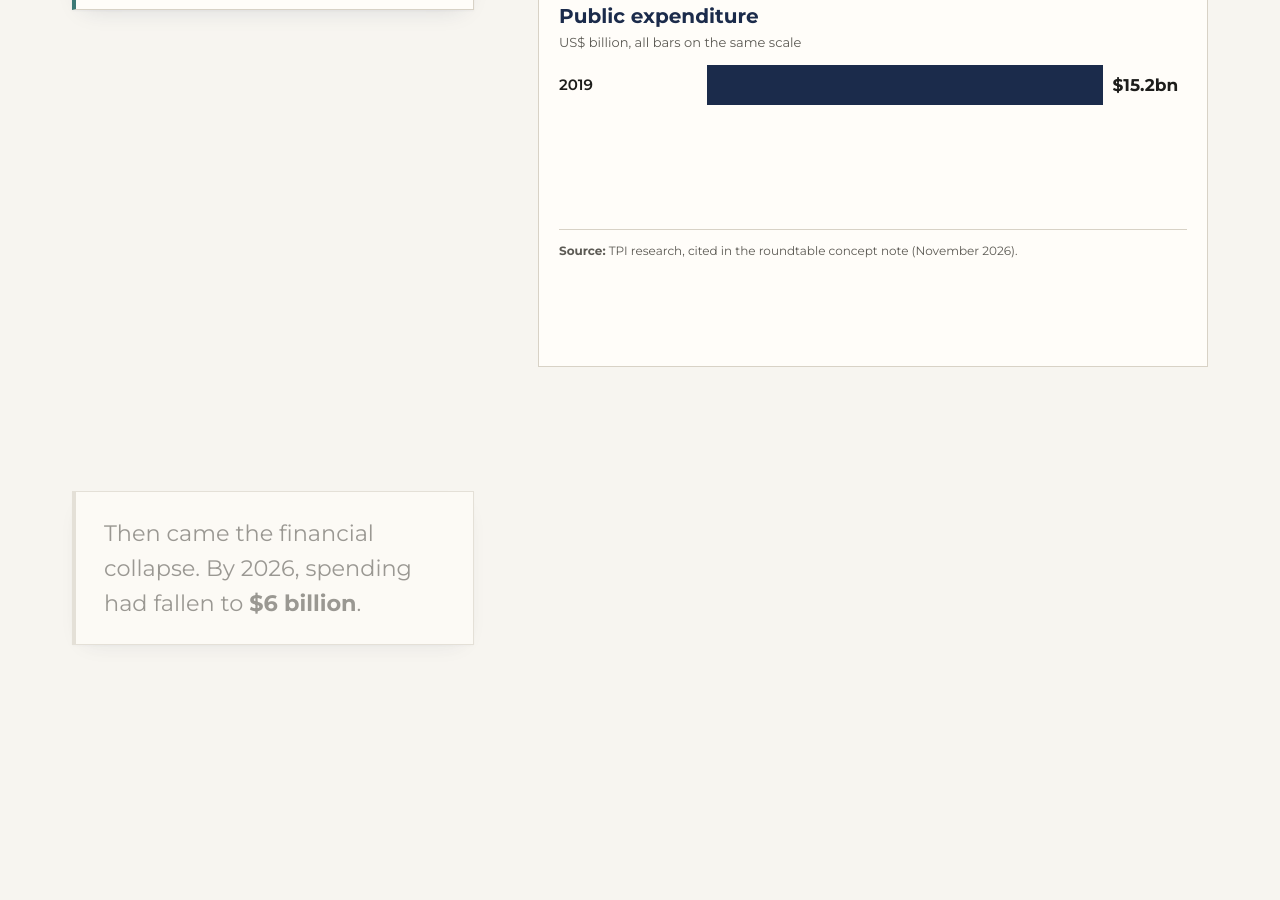
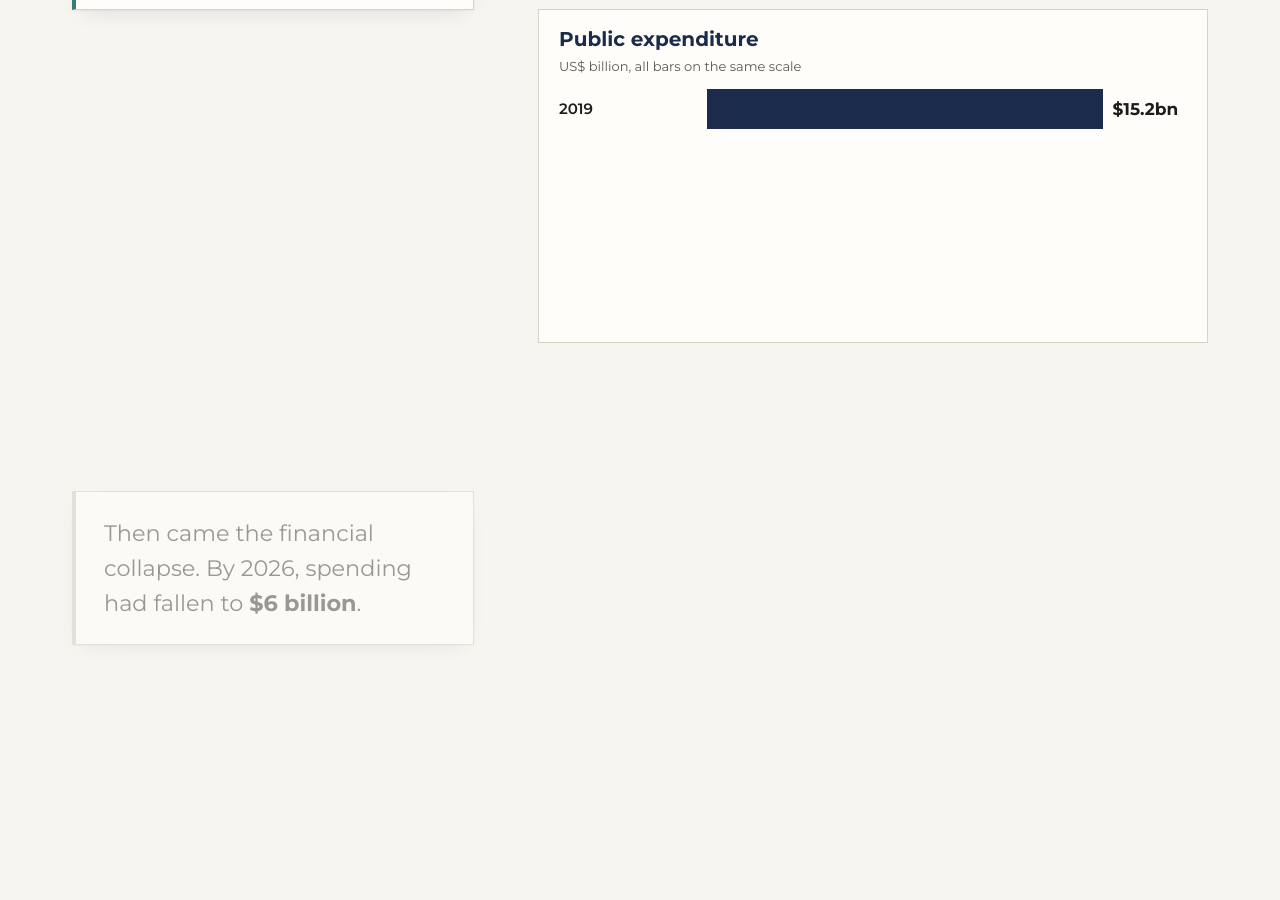
Before and after one commit to ThePolicyInitiative/tpi-story, a plain HTML site: page index.html in a window 1280 px wide. Shown: the part 4060-4960 px from the top of the page. Drawn offline with Linux system fonts and the light colour scheme.

Commit message:
Remove source lines under charts
Co-Authored-By: Claude Opus 5.5 <noreply@anthropic.com>

```diff
--- a/index.html
+++ b/index.html
@@ -73,7 +73,7 @@
             <span class="bar-row__value"><span aria-hidden="true">$15.2bn</span><span class="sr-only">about 15.2 billion dollars</span></span>
           </span>
         </li></ul></div></div>
-      <p class="scene__source"><span>Source:</span> TPI research, cited in the roundtable concept note (November 2026).</p>
+
     </div></figure>
 
       </div>
@@ -100,7 +100,7 @@
             <span class="bar-row__value"><span aria-hidden="true">$6bn</span><span class="sr-only">6 billion dollars</span></span>
           </span>
         </li></ul></div></div>
-      <p class="scene__source"><span>Source:</span> TPI research, cited in the roundtable concept note (November 2026).</p>
+
     </div></figure>
 
       </div>
@@ -134,7 +134,7 @@
             <span class="bar-row__value"><span aria-hidden="true">~$7bn</span><span class="sr-only">around 7 billion dollars, draft</span></span>
           </span>
         </li></ul></div></div>
-      <p class="scene__source"><span>Source:</span> TPI research, cited in the roundtable concept note (November 2026).</p>
+
     </div></figure>
         <details class="step__alt"><summary>Chart as text: Public expenditure</summary><p>Horizontal bar chart of public expenditure: about $15.2 billion in 2019, $6 billion in 2026, and around $7 billion in the 2027 draft budget.</p></details>
       </div>
@@ -161,7 +161,7 @@
             <span class="bar-row__value"><span aria-hidden="true">~$7bn</span><span class="sr-only">around 7 billion dollars, projected</span></span>
           </span>
         </li></ul></div><div class="panel panel--note" data-from="1"><p class="chart-note">Projected deficit: <strong>zero</strong></p></div></div>
-      <p class="scene__source"><span>Source:</span> TPI research, cited in the roundtable concept note (November 2026).</p>
+
     </div></figure>
 
       </div>
@@ -192,7 +192,7 @@
         <p class="unresolved__title">Not resolved by the balance</p>
         <p class="unresolved__text">Public debt and accumulated liabilities</p>
       </div></div></div>
-      <p class="scene__source"><span>Source:</span> TPI research, cited in the roundtable concept note (November 2026).</p>
+
     </div></figure>
         <details class="step__alt"><summary>Chart as text: The 2027 draft budget balances</summary><p>Two equal bars: projected revenue and projected spending in the 2027 draft budget are both around $7 billion, a projected deficit of zero. A separate note states that public debt and accumulated liabilities remain unaddressed.</p></details>
       </div></div>
@@ -224,7 +224,7 @@
             <span class="bar-row__value"><span aria-hidden="true">~$7bn</span><span class="sr-only">around 7 billion dollars, draft</span></span>
           </span>
         </li></ul></div></div>
-      <p class="scene__source"><span>Source:</span> TPI research, cited in the roundtable concept note (November 2026).</p>
+
     </div>
     <div class="scene" data-scene="balance" data-reveal="0">
       <div class="scene__head">
@@ -250,7 +250,7 @@
         <p class="unresolved__title">Not resolved by the balance</p>
         <p class="unresolved__text">Public debt and accumulated liabilities</p>
       </div></div></div>
-      <p class="scene__source"><span>Source:</span> TPI research, cited in the roundtable concept note (November 2026).</p>
+
     </div></div></div>
     </div>
   </section>
@@ -286,7 +286,7 @@
           <ul class="slope__labels slope__labels--end" role="list"><li class="slope__lbl tone-accent" data-from="1" style="--y:13.33"><span class="sr-only">2026: </span><strong>26%</strong> <span class="slope__name">Poorest half of households</span></li></ul>
         </div>
       </div></div></div>
-      <p class="scene__source"><span>Source:</span> TPI research, cited in the roundtable concept note (November 2026).</p>
+
     </div></figure>
 
       </div>
@@ -310,7 +310,7 @@
           <ul class="slope__labels slope__labels--end" role="list"><li class="slope__lbl tone-accent" data-from="1" style="--y:13.33"><span class="sr-only">2026: </span><strong>26%</strong> <span class="slope__name">Poorest half of households</span></li><li class="slope__lbl tone-primary" data-from="2" style="--y:76.67"><span class="sr-only">2026: </span><strong>7%</strong> <span class="slope__name">Richest 1%</span></li></ul>
         </div>
       </div></div></div>
-      <p class="scene__source"><span>Source:</span> TPI research, cited in the roundtable concept note (November 2026).</p>
+
     </div></figure>
         <details class="step__alt"><summary>Chart as text: Share of all taxes paid</summary><p>Slope chart of the share of all taxes paid. The poorest half of households rose from 20% in 2019 to 26% in 2026. The richest 1% fell from 14% to 7%.</p></details>
       </div>
@@ -329,7 +329,7 @@
         <div class="share__axis" aria-hidden="true"><span class="share__tick share__tick--start">0%</span><span class="share__tick share__tick--end">100%</span></div>
         <ul class="share__labels" role="list"><li class="share__label tone-accent" style="--start:0"><span class="swatch" aria-hidden="true"></span>Consumption taxes</li><li class="share__label tone-rest" style="--start:0.79"><span class="swatch" aria-hidden="true"></span>All other taxes</li></ul>
       </div></div></div>
-      <p class="scene__source"><span>Source:</span> TPI research, cited in the roundtable concept note (November 2026).</p>
+
     </div></figure>
         <details class="step__alt"><summary>Chart as text: Where tax revenue comes from</summary><p>Part-to-whole bar: consumption taxes account for about 79% of tax revenue; all other taxes make up the remainder.</p></details>
       </div>
@@ -343,7 +343,7 @@
       </div>
       <div class="scene__body"><div class="panel panel--stat" data-from="1">
       <p class="stat"><strong class="stat__value"><span aria-hidden="true">+14.2%</span><span class="sr-only">an increase of 14.2 percent</span></strong> <span class="stat__label">projected rise in total revenue, 2027 draft</span></p></div></div>
-      <p class="scene__source"><span>Source:</span> TPI research, cited in the roundtable concept note (November 2026).</p>
+
     </div></figure>
 
       </div>
@@ -363,7 +363,7 @@
         <div class="share__axis" aria-hidden="true"><span class="share__tick share__tick--start">0%</span><span class="share__tick" style="--at:0.5">50%</span><span class="share__tick share__tick--end">100%</span></div>
         <ul class="share__labels" role="list"><li class="share__label tone-accent" style="--start:0"><span class="swatch" aria-hidden="true"></span>Fuel taxes and VAT</li></ul>
       </div></div></div>
-      <p class="scene__source"><span>Source:</span> TPI research, cited in the roundtable concept note (November 2026).</p>
+
     </div></figure>
         <details class="step__alt"><summary>Chart as text: Revenue in the 2027 draft</summary><p>The 2027 draft budget projects total revenue rising by 14.2%. Fuel taxes and VAT account for more than half of the additional tax revenue.</p></details>
       </div></div>
@@ -385,7 +385,7 @@
           <ul class="slope__labels slope__labels--end" role="list"><li class="slope__lbl tone-accent" data-from="1" style="--y:13.33"><span class="sr-only">2026: </span><strong>26%</strong> <span class="slope__name">Poorest half of households</span></li><li class="slope__lbl tone-primary" data-from="2" style="--y:76.67"><span class="sr-only">2026: </span><strong>7%</strong> <span class="slope__name">Richest 1%</span></li></ul>
         </div>
       </div></div></div>
-      <p class="scene__source"><span>Source:</span> TPI research, cited in the roundtable concept note (November 2026).</p>
+
     </div>
     <div class="scene" data-scene="taxMix" data-reveal="0">
       <div class="scene__head">
@@ -399,7 +399,7 @@
         <div class="share__axis" aria-hidden="true"><span class="share__tick share__tick--start">0%</span><span class="share__tick share__tick--end">100%</span></div>
         <ul class="share__labels" role="list"><li class="share__label tone-accent" style="--start:0"><span class="swatch" aria-hidden="true"></span>Consumption taxes</li><li class="share__label tone-rest" style="--start:0.79"><span class="swatch" aria-hidden="true"></span>All other taxes</li></ul>
       </div></div></div>
-      <p class="scene__source"><span>Source:</span> TPI research, cited in the roundtable concept note (November 2026).</p>
+
     </div>
     <div class="scene" data-scene="draftRevenue" data-reveal="0">
       <div class="scene__head">
@@ -414,7 +414,7 @@
         <div class="share__axis" aria-hidden="true"><span class="share__tick share__tick--start">0%</span><span class="share__tick" style="--at:0.5">50%</span><span class="share__tick share__tick--end">100%</span></div>
         <ul class="share__labels" role="list"><li class="share__label tone-accent" style="--start:0"><span class="swatch" aria-hidden="true"></span>Fuel taxes and VAT</li></ul>
       </div></div></div>
-      <p class="scene__source"><span>Source:</span> TPI research, cited in the roundtable concept note (November 2026).</p>
+
     </div></div></div>
     </div>
   </section>
@@ -453,7 +453,7 @@
             <span class="bar-row__value"><span aria-hidden="true">$4.3bn</span><span class="sr-only">4.3 billion dollars</span></span>
           </span>
         </li></ul></div></div>
-      <p class="scene__source"><span>Source:</span> TPI research, cited in the roundtable concept note (November 2026).</p>
+
     </div></figure>
         <details class="step__alt"><summary>Chart as text: Public spending traceable to beneficiaries</summary><p>Horizontal bar chart: public spending traceable to beneficiaries fell from $13 billion in 2019 to $4.3 billion in 2026.</p></details>
       </div>
@@ -480,7 +480,7 @@
             <span class="bar-row__value"><span aria-hidden="true">$617m</span><span class="sr-only">617 million dollars</span></span>
           </span>
         </li></ul></div><div class="panel panel--note" data-from="1"><p class="chart-note">Mostly through <strong>public hospitalization and social protection</strong></p></div></div>
-      <p class="scene__source"><span>Source:</span> TPI research, cited in the roundtable concept note (November 2026).</p>
+
     </div></figure>
         <details class="step__alt"><summary>Chart as text: Spending reaching the poorest half of households</summary><p>Horizontal bar chart: spending reaching the poorest half of households fell from $814 million in 2019 to $617 million in 2026, mostly through public hospitalization and social protection.</p></details>
       </div>
@@ -501,7 +501,7 @@
           <li class="share__label tone-rest"><span class="swatch" aria-hidden="true"></span>All other traceable spending</li>
         </ul>
       </div></div></div>
-      <p class="scene__source"><span>Source:</span> TPI research, cited in the roundtable concept note (November 2026).</p>
+
     </div></figure>
         <details class="step__alt"><summary>Chart as text: Who received traceable spending in 2026</summary><p>Grid of 100 squares, each representing 1% of traceable public spending in 2026. Fifteen squares are highlighted: youth and families received 15%.</p></details>
       </div></div>
@@ -526,7 +526,7 @@
             <span class="bar-row__value"><span aria-hidden="true">$4.3bn</span><span class="sr-only">4.3 billion dollars</span></span>
           </span>
         </li></ul></div></div>
-      <p class="scene__source"><span>Source:</span> TPI research, cited in the roundtable concept note (November 2026).</p>
+
     </div>
     <div class="scene" data-scene="poorest" data-reveal="0">
       <div class="scene__head">
@@ -548,7 +548,7 @@
             <span class="bar-row__value"><span aria-hidden="true">$617m</span><span class="sr-only">617 million dollars</span></span>
           </span>
         </li></ul></div><div class="panel panel--note" data-from="1"><p class="chart-note">Mostly through <strong>public hospitalization and social protection</strong></p></div></div>
-      <p class="scene__source"><span>Source:</span> TPI research, cited in the roundtable concept note (November 2026).</p>
+
     </div>
     <div class="scene" data-scene="youth" data-reveal="0">
       <div class="scene__head">
@@ -564,7 +564,7 @@
           <li class="share__label tone-rest"><span class="swatch" aria-hidden="true"></span>All other traceable spending</li>
         </ul>
       </div></div></div>
-      <p class="scene__source"><span>Source:</span> TPI research, cited in the roundtable concept note (November 2026).</p>
+
     </div></div></div>
     </div>
   </section>
@@ -595,7 +595,7 @@
         <div class="share__axis" aria-hidden="true"><span class="share__tick share__tick--start">0%</span><span class="share__tick" style="--at:0.9">90%</span></div>
         <ul class="share__labels" role="list"><li class="share__label tone-primary" style="--start:0"><span class="swatch" aria-hidden="true"></span>Personnel costs</li></ul>
       </div></div></div>
-      <p class="scene__source"><span>Source:</span> TPI research, cited in the roundtable concept note (November 2026).</p>
+
     </div></figure>
 
       </div>
@@ -614,7 +614,7 @@
         <div class="share__axis" aria-hidden="true"><span class="share__tick share__tick--start">0%</span><span class="share__tick share__tick--end">100%</span></div>
         <ul class="share__labels" role="list"><li class="share__label tone-primary" style="--start:0"><span class="swatch" aria-hidden="true"></span>Personnel costs</li><li class="share__label tone-rest" style="--start:0.65"><span class="swatch" aria-hidden="true"></span>Everything else</li></ul>
       </div></div></div>
-      <p class="scene__source"><span>Source:</span> TPI research, cited in the roundtable concept note (November 2026).</p>
+
     </div></figure>
 
       </div>
@@ -641,7 +641,7 @@
           <li class="share__label tone-rest"><span class="swatch" aria-hidden="true"></span>Full 2027 draft budget, around $7bn</li>
         </ul>
       </div></div></div>
-      <p class="scene__source"><span>Source:</span> TPI research, cited in the roundtable concept note (November 2026).</p>
+
     </div></figure>
         <details class="step__alt"><summary>Chart as text: The proposed spending increase</summary><p>Three figures from the 2027 draft budget. First, personnel costs absorb more than 90% of the proposed spending increase. Second, personnel costs would account for 65% of the full budget. Third, capital spending would rise by around $25 million, shown against the full draft budget of around $7 billion.</p></details>
       </div></div>
@@ -678,7 +678,7 @@
           <li class="share__label tone-rest"><span class="swatch" aria-hidden="true"></span>Full 2027 draft budget, around $7bn</li>
         </ul>
       </div></div></div>
-      <p class="scene__source"><span>Source:</span> TPI research, cited in the roundtable concept note (November 2026).</p>
+
     </div></div></div>
     </div>
   </section>
```
